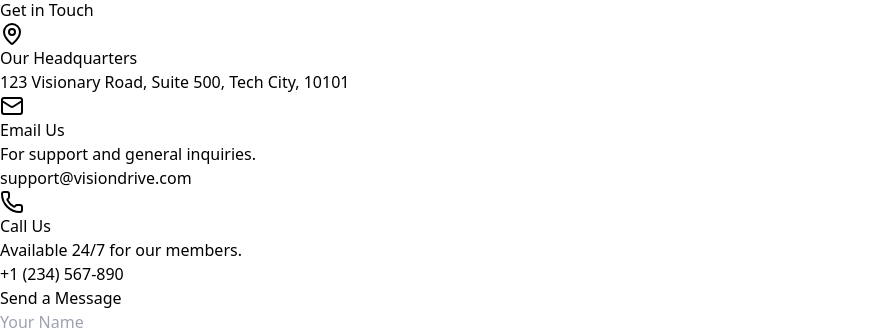
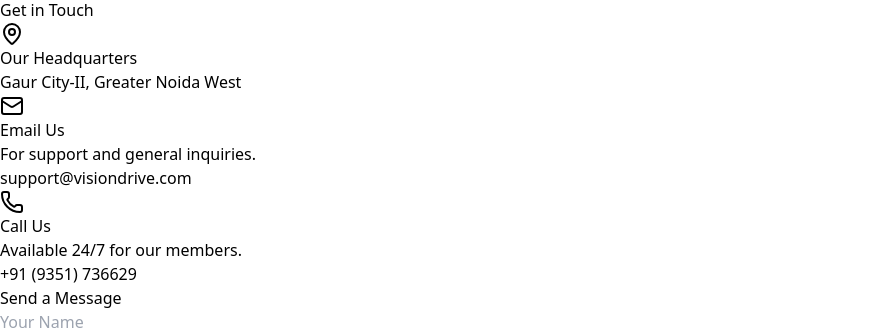
Before and after one commit to iamakashsinghrajput/VisionDrive, a Next.js app: page /contact in a window 1280 px wide. Shown: the part 164-499 px from the top of the page, without its empty margins (0-872 px from the left). Built offline with nearby package versions, Linux system fonts and the light colour scheme; no server answers.

Commit message:
mail commit

```diff
--- a/src/app/contact/page.tsx
+++ b/src/app/contact/page.tsx
@@ -21,7 +21,7 @@
                             <MapPin className="h-6 w-6 text-cyan-400 mt-1 flex-shrink-0" />
                             <div>
                                 <h3 className="font-semibold text-white">Our Headquarters</h3>
-                                <p className="text-zinc-400">123 Visionary Road, Suite 500, Tech City, 10101</p>
+                                <p className="text-zinc-400">Gaur City-II, Greater Noida West</p>
                             </div>
                         </div>
                         <div className="flex items-start gap-4">
@@ -29,7 +29,7 @@
                             <div>
                                 <h3 className="font-semibold text-white">Email Us</h3>
                                 <p className="text-zinc-400">For support and general inquiries.</p>
-                                <a href="mailto:support@visiondrive.com" className="text-cyan-400 hover:underline">support@visiondrive.com</a>
+                                <a href="mailto:akash21052000singh@gmail.com" className="text-cyan-400 hover:underline">support@visiondrive.com</a>
                             </div>
                         </div>
                          <div className="flex items-start gap-4">
@@ -37,7 +37,7 @@
                             <div>
                                 <h3 className="font-semibold text-white">Call Us</h3>
                                 <p className="text-zinc-400">Available 24/7 for our members.</p>
-                                <a href="tel:+1234567890" className="text-cyan-400 hover:underline">+1 (234) 567-890</a>
+                                <a href="tel:+919351736629" className="text-cyan-400 hover:underline">+91 (9351) 736629</a>
                             </div>
                         </div>
                     </div>
```
